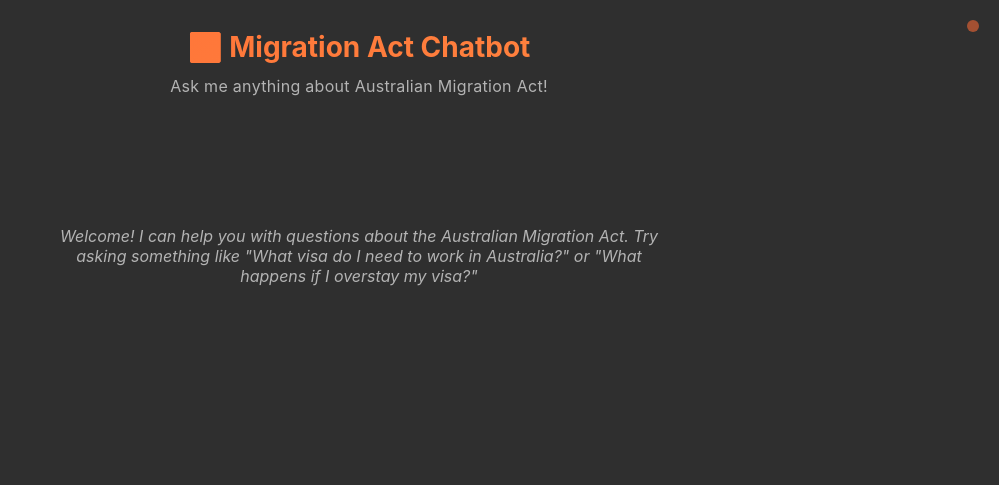
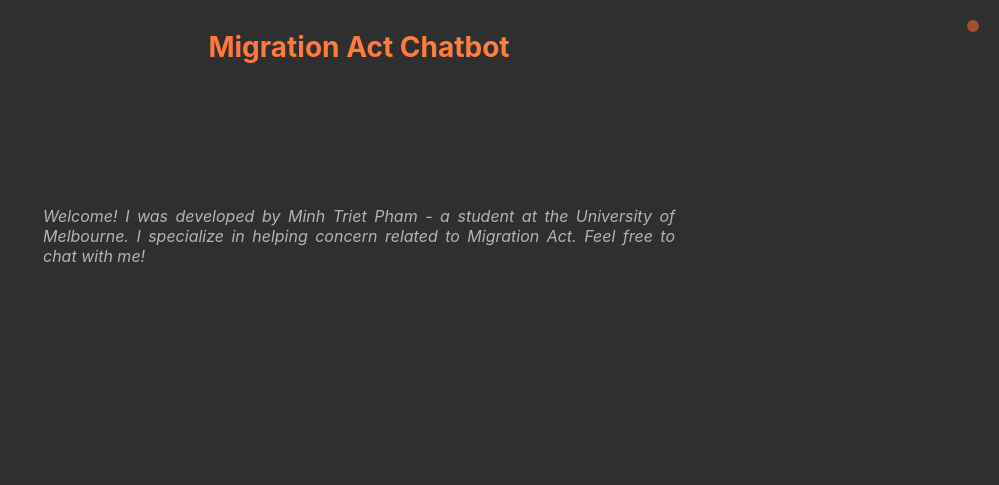
Before and after one commit to minhtrietcancode/rag-migration-law-chatbot, a Flask app: page / in a window 1280 px wide. Shown: the top 485 px of the page, without its empty margins (281-1280 px from the left). Run offline with Flask 3, Linux system fonts and the light colour scheme.

Commit message:
update: change header + remove sub header

```diff
--- a/frontend/static/styles.css
+++ b/frontend/static/styles.css
@@ -31,13 +31,6 @@ body {
     -webkit-background-clip: text;
     -webkit-text-fill-color: transparent;
     background-clip: text;
-}
-
-.chat-subtitle {
-    font-size: 16px;
-    color: #b3b3b3;
-    font-weight: 400;
-    letter-spacing: 0.3px;
 }
 
 .status-indicator {
@@ -220,7 +213,7 @@ body {
 }
 
 .welcome-message {
-    text-align: center;
+    text-align: justify;
     color: #b3b3b3;
     font-style: italic;
     margin: 50px 0;
--- a/frontend/templates/index.html
+++ b/frontend/templates/index.html
@@ -9,14 +9,14 @@
 <body>
     <div class="chat-header">
         <div class="status-indicator"></div>
-        <div class="chat-title">🛂 Migration Act Chatbot</div>
-        <div class="chat-subtitle">Ask me anything about Australian Migration Act!</div>
+        <div class="chat-title">Migration Act Chatbot</div>
     </div>
 
     <div class="chat-messages" id="chatMessages">
         <div class="welcome-message">
-            Welcome! I can help you with questions about the Australian Migration Act.
-            Try asking something like "What visa do I need to work in Australia?" or "What happens if I overstay my visa?"
+            Welcome! I was developed by Minh Triet Pham - a student at the University of Melbourne.
+            I specialize in helping concern related to Migration Act.
+            Feel free to chat with me!
         </div>
     </div>
 
```
